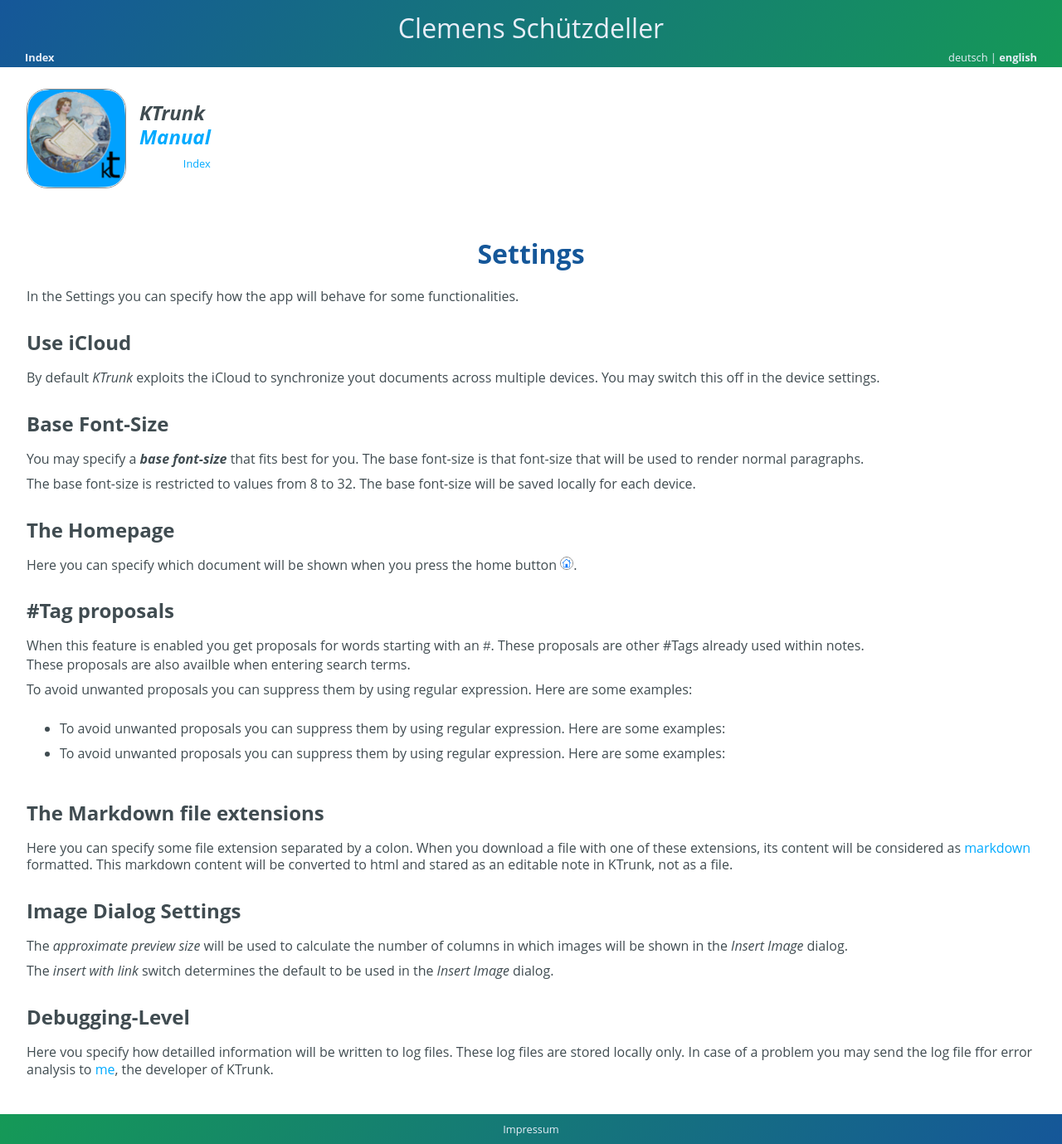
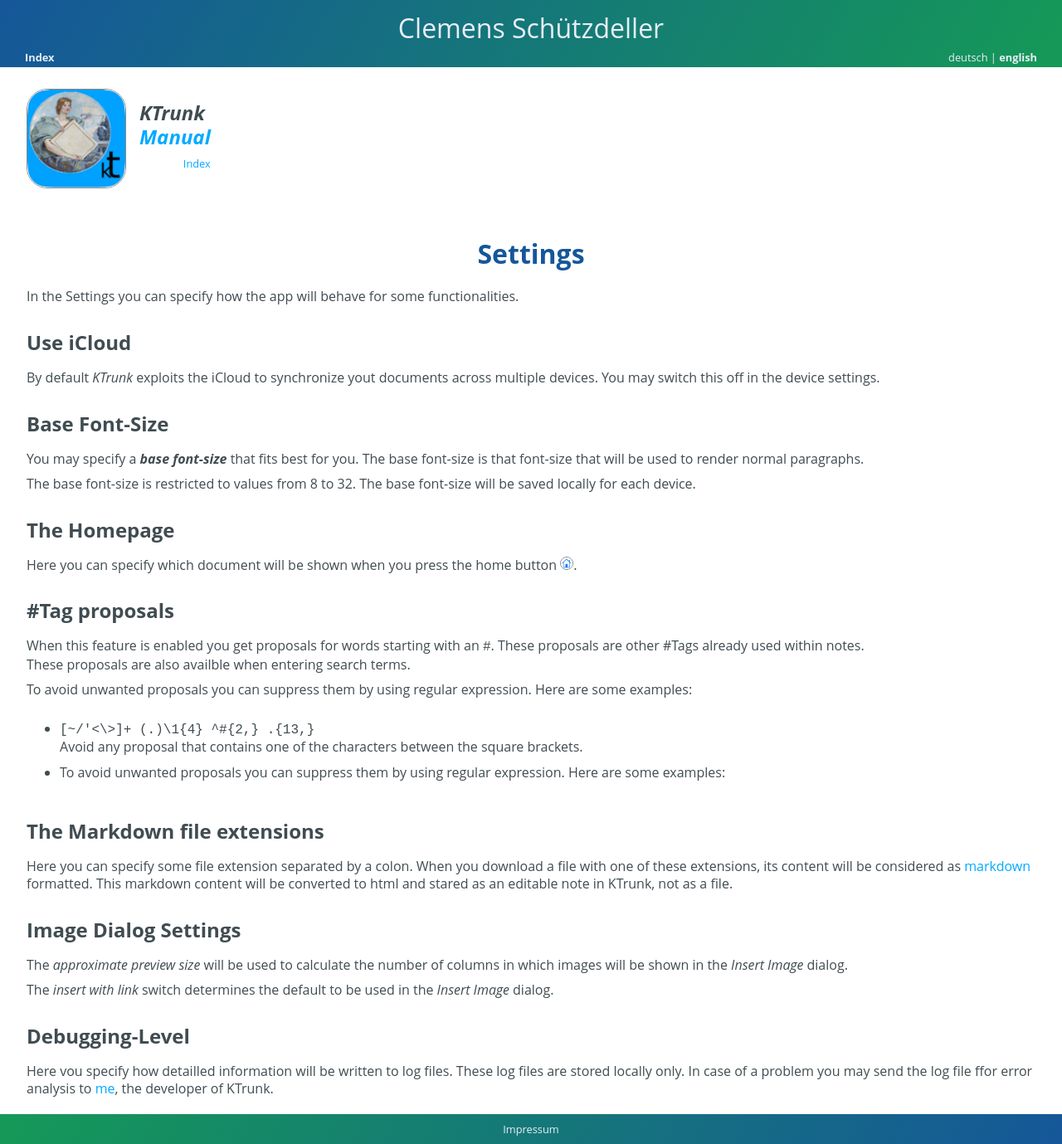
Before and after one commit to cs-LA/home, a Jekyll site: the page built from KTrunk/Manual/Settings.md, in a window 1280 px wide. Shown: the whole page at 83% size. Built offline with Jekyll 4.4.1, drawn with Linux system fonts in a browser that asks for light colours; our own code applies the rules of GitHub Pages for plain Markdown files.

Commit message:
Update Settings.md

```diff
--- a/KTrunk/Manual/Settings.md
+++ b/KTrunk/Manual/Settings.md
@@ -59,8 +59,8 @@
   <span class="de">Um ungewünschte Vorschläge zu vermeiden, kann man sie mit regulären Ausdrücken unterdrücken. Hier einige Beispiele:</span>
 </p>
 <ul>
-  <li>
-    <span class="en">To avoid unwanted proposals you can suppress them by using regular expression. Here are some examples:</span>
+  <li><code>[~/'<\>]+ (.)\1{4} ^#{2,} .{13,}</code>
+    <span class="en">Avoid any proposal that contains one of the characters between the square brackets.</span>
     <span class="de">Um ungewünschte Vorschläge zu vermeiden, kann man sie mit regulären Ausdrücken unterdrücken. Hier einige Beispiele:</span>
   </li>
   <li>
```
